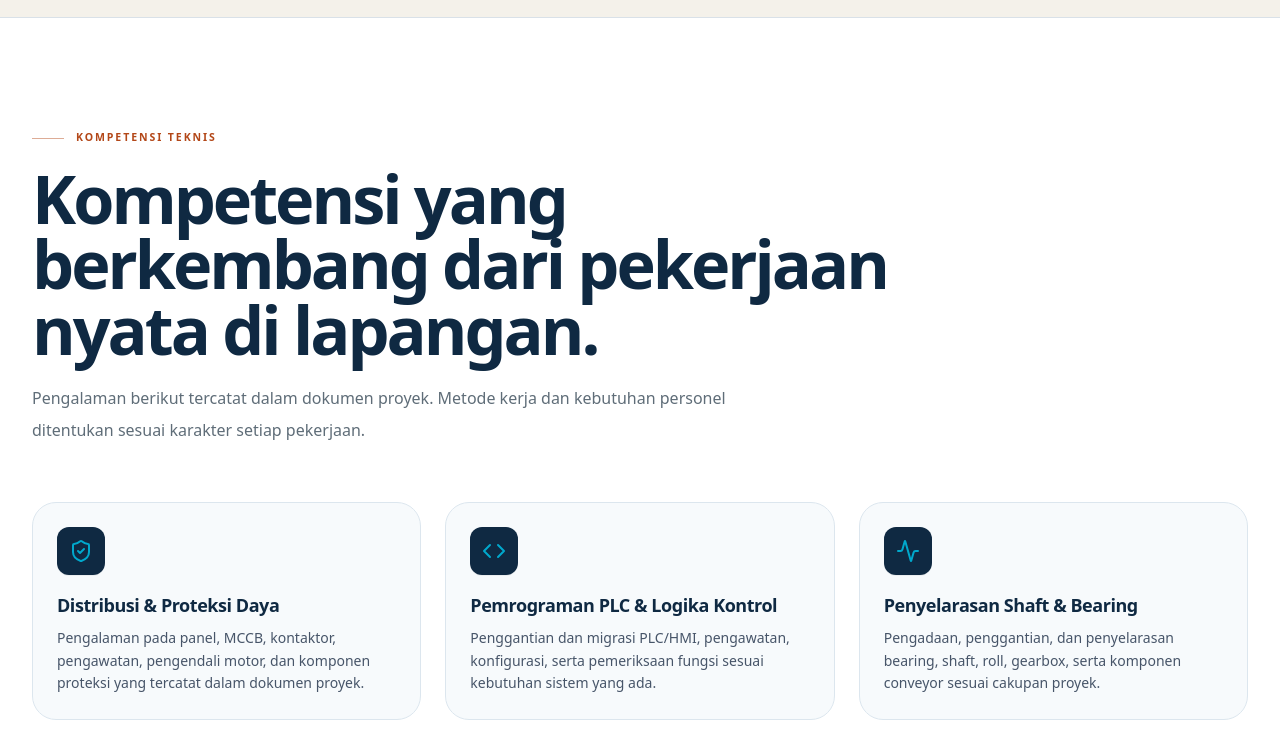
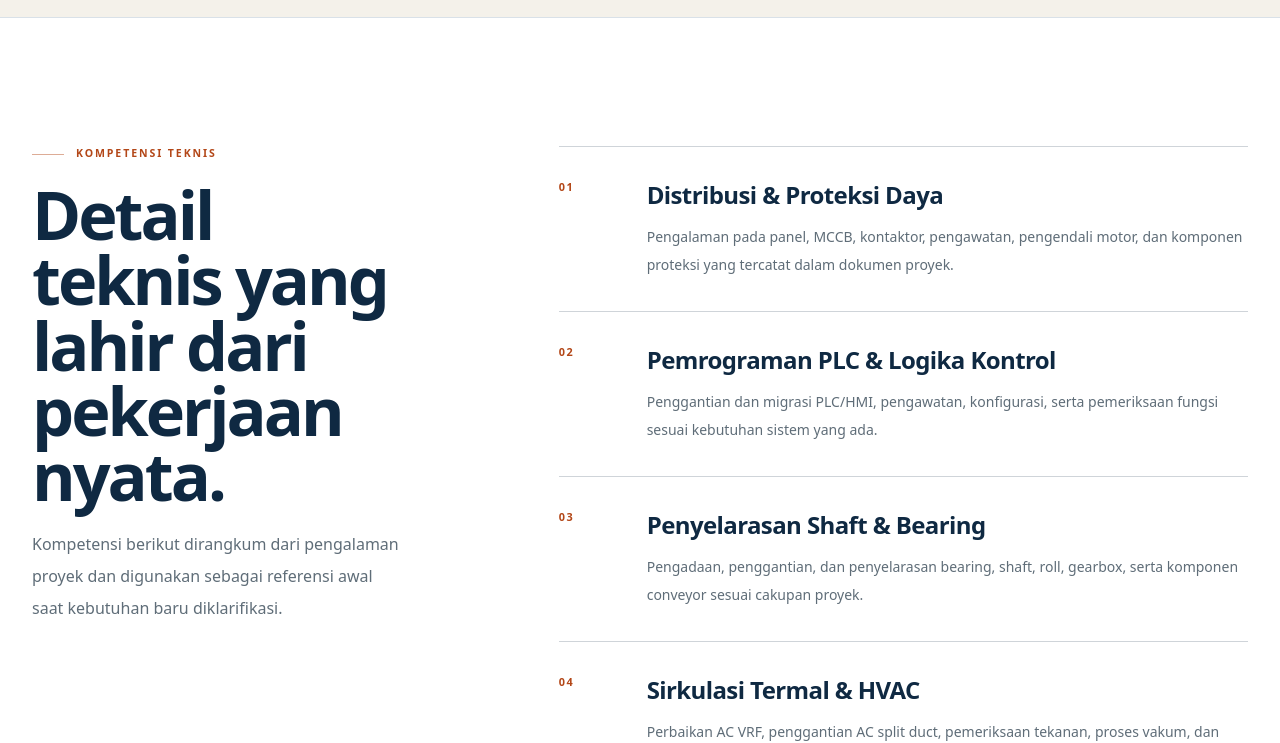
Before and after one commit to mikaelzo-blip/cbl-immersive-web-blueprint, a Next.js app: page / in a window 1280 px wide. Shown: the part 9100-9843 px from the top of the page. Built offline with nearby package versions, Linux system fonts and the light colour scheme; no server answers.

Commit message:
style: turn expertise into technical register

```diff
--- a/src/components/sections/ExpertiseSection.tsx
+++ b/src/components/sections/ExpertiseSection.tsx
@@ -2,40 +2,42 @@ import React from 'react';
 import { Container } from '@/components/ui/Container';
 import { SectionHeading } from '@/components/ui/SectionHeading';
 import { expertiseItems } from '@/data/company';
-import { DynamicIcon } from '@/components/ui/DynamicIcon';
-import { Reveal } from '@/components/ui/Reveal';
 
 export function ExpertiseSection() {
   return (
-    <section id="keahlian" className="py-16 md:py-28 bg-white border-b border-[#E2E8F0]">
+    <section id="keahlian" className="border-b border-[#0F2942]/15 bg-white py-20 md:py-28 lg:py-32">
       <Container>
-        <Reveal>
+        <div className="grid gap-10 lg:grid-cols-12 lg:gap-12">
+          <div className="lg:col-span-4">
             <SectionHeading
               badge="Kompetensi Teknis"
-            title="Kompetensi yang berkembang dari pekerjaan nyata di lapangan."
-            description="Pengalaman berikut tercatat dalam dokumen proyek. Metode kerja dan kebutuhan personel ditentukan sesuai karakter setiap pekerjaan."
+              title="Detail teknis yang lahir dari pekerjaan nyata."
+              description="Kompetensi berikut dirangkum dari pengalaman proyek dan digunakan sebagai referensi awal saat kebutuhan baru diklarifikasi."
               align="left"
+              className="lg:sticky lg:top-28"
             />
-        </Reveal>
+          </div>
 
-        <div className="grid grid-cols-1 md:grid-cols-2 lg:grid-cols-3 gap-6">
+          <div className="lg:col-span-7 lg:col-start-6">
             {expertiseItems.map((item, index) => (
-            <Reveal key={item.id} delay={(index % 3) * 70} className="h-full">
-            <div className="p-6 rounded-3xl bg-[#F7FAFC] border border-[#DCE6EE] card-hover-lift flex flex-col justify-between h-full">
+              <article
+                key={item.id}
+                className="grid gap-4 border-t border-[#0F2942]/20 py-6 sm:grid-cols-[4rem_1fr] sm:gap-6 md:py-8"
+              >
+                <span className="text-[0.68rem] font-semibold tracking-[0.16em] text-[#B34718]">
+                  {String(index + 1).padStart(2, '0')}
+                </span>
                 <div>
-                <div className="w-12 h-12 rounded-xl bg-[#0F2942] text-[#00A8CC] flex items-center justify-center mb-4 shadow-2xs">
-                  <DynamicIcon name={item.iconName} size={24} />
-                </div>
-                <h3 className="text-lg font-bold text-[#0F2942] mb-2 tracking-tight">
+                  <h3 className="text-xl font-semibold tracking-[-0.025em] text-[#0F2942] sm:text-2xl">
                     {item.title}
                   </h3>
-                <p className="text-sm text-[#475569] leading-relaxed">
+                  <p className="mt-3 max-w-2xl text-sm leading-7 text-[#5F6D78]">
                     {item.description}
                   </p>
                 </div>
+              </article>
+            ))}
           </div>
-            </Reveal>
-          ))}
         </div>
       </Container>
     </section>
```
Lines whose indentation alone changed are shown as unchanged.
